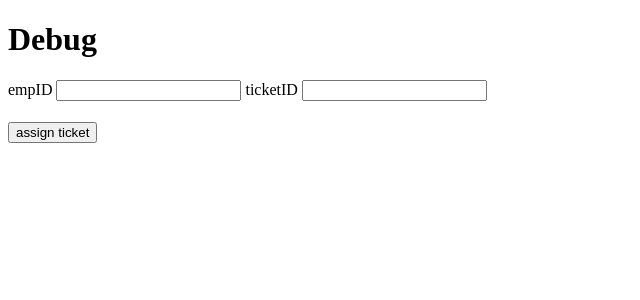
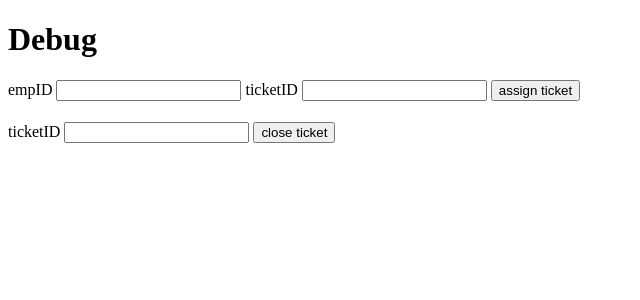
Before and after one commit to aidandoherty01/CEN3031-Project, a Flask app: page /debug/ in a window 1280 px wide. Shown: the top 300 px of the page, without its empty margins (0-640 px from the left). Run offline with Flask 3, Linux system fonts and the light colour scheme; some libraries are stand-ins or nearby versions.

Commit message:
Add close ticket function

```diff
--- a/app.py
+++ b/app.py
@@ -5,7 +5,7 @@ import random
 import os
 import configparser
 
-from db import init_app, new_ticket, get_ticket_count, assign_ticket
+from db import init_app, new_ticket, get_ticket_count, assign_ticket, close_ticket
 
 
 app = Flask(__name__)
@@ -66,9 +66,13 @@ def ticketSubmitted():
 @app.route("/debug/", methods=["GET", "POST"])
 def debug():
     if (request.method == 'POST'):
-        ticketID = request.form['ticketID']
-        empID = request.form['empID']
-        assign_ticket(ticketID, empID)
+        if (request.form['submit'] == "assign"):
+            ticketID = request.form['ticketID']
+            empID = request.form['empID']
+            assign_ticket(ticketID, empID)
+        elif (request.form['submit'] == "close"):
+            ticketID = request.form['ticketIDc']
+            close_ticket(ticketID)
 
     return render_template('debug.html')
 
--- a/db.py
+++ b/db.py
@@ -46,5 +46,8 @@ def assign_ticket(ticketID, empID):
     response = db.tickets.find_one_and_update({'ticketID' : int(ticketID)}, {'$set' : {'assignedEmpID' : int(empID), 'status' : "assigned"}})
     return response
 
+def close_ticket(ticketID):
+    print(ticketID)
+    response = db.tickets.find_one_and_update({'ticketID' : int(ticketID)}, {'$set' : {'status' : "closed"}})
 
 ## Account Functions
--- a/templates/debug.html
+++ b/templates/debug.html
@@ -17,14 +17,19 @@
         <h1></h1>
 
         <label for="empID">empID</label>
-        <input type="text" id="empID" name="empID" required>
+        <input type="text" id="empID" name="empID">
 
-        <label for="tikcetID">ticketID</label>
-        <input type="text" id="ticketID" name="ticketID" required>
+        <label for="ticketID">ticketID</label>
+        <input type="text" id="ticketID" name="ticketID">
+
+        <button type="submit" name="submit" value="assign">assign ticket</button>
 
         <h1></h1>
 
-        <button type="submit" value="Submit">assign ticket</button>
+        <label for="ticketIDc">ticketID</label>
+        <input type="text" id="ticketIDc" name="ticketIDc">
+
+        <button type="submit" name="submit" value="close">close ticket</button>
     </form>
 
 </body>
```
